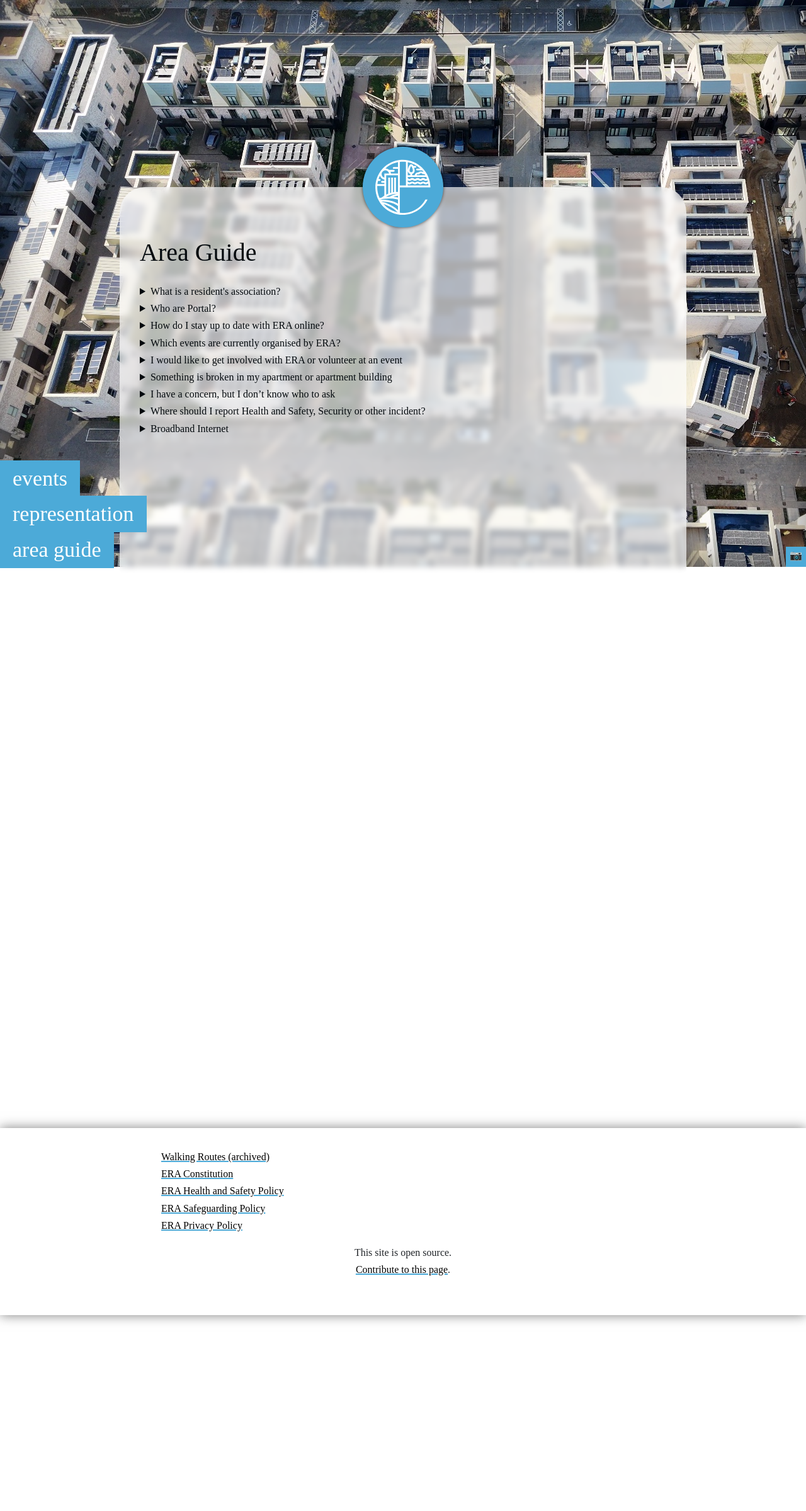
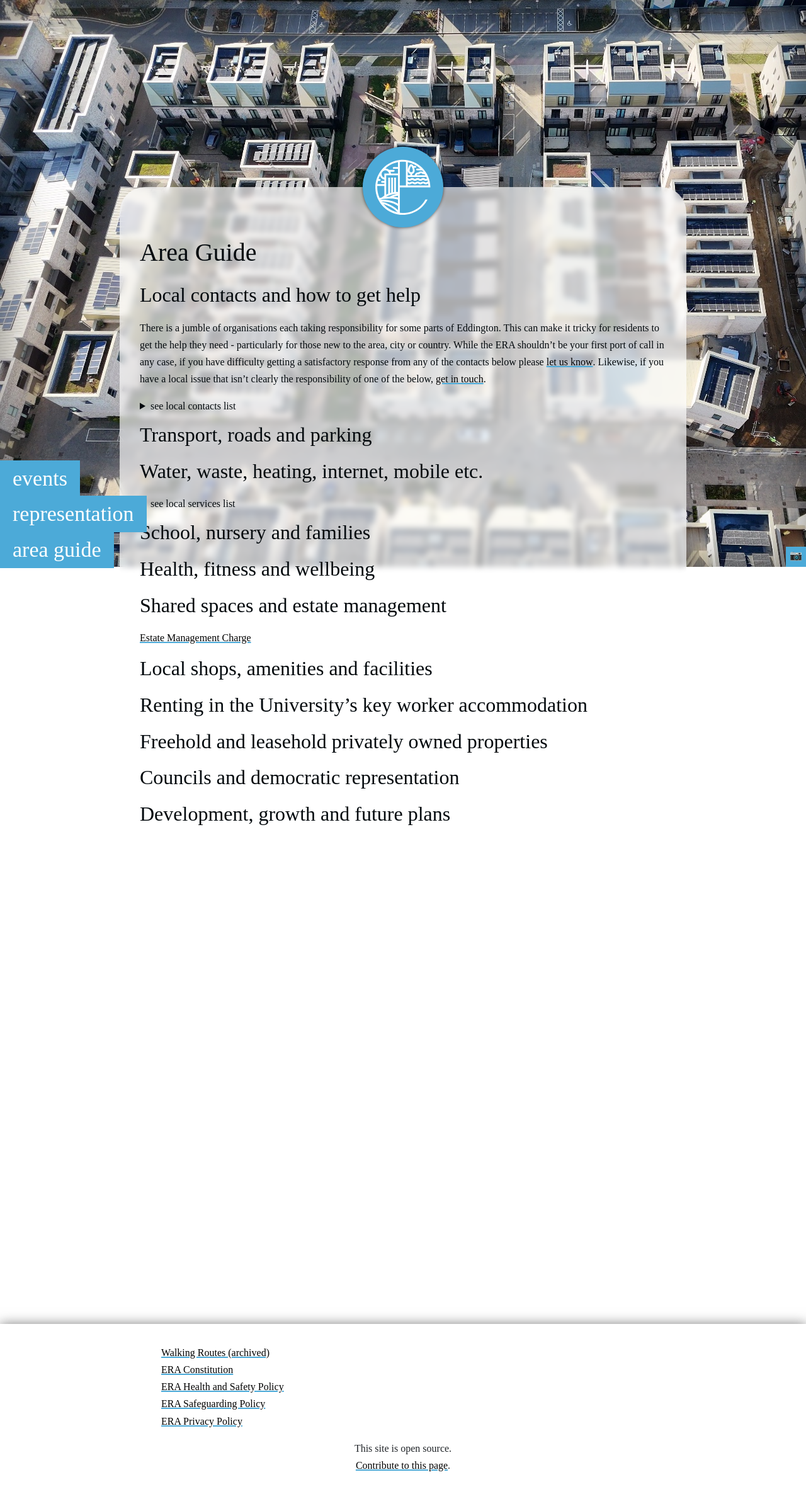
Before and after one commit to pieterdesnerck/website, a Jekyll site: the page built from docs/area-guide.md, in a window 1280 px wide. Shown: the whole page at 63% size. Built offline with Jekyll 4.4.1, drawn with Linux system fonts in a browser that asks for light colours; some web fonts are replaced.

Commit message:
first chunk of area guide drafted out

```diff
--- a/docs/_layouts/default.html
+++ b/docs/_layouts/default.html
@@ -159,6 +159,14 @@
       margin: auto auto;
     }
 
+    main > details > p > a[name] {
+      font-size: 120%;
+      scroll-margin-top: 4em;
+    }
+    main > details > p > :target {
+      background-color: #fec;
+    }
+
 
     .committee-images > div {
       display: inline-block;
--- a/docs/area-guide.md
+++ b/docs/area-guide.md
@@ -3,53 +3,81 @@ title: Area Guide
 permalink: area-guide
 ---
 
-<details><summary>What is a resident's association?</summary>
-A resident’s association is a group of people from a neighbourhood that come together to represent their neighbourhood. In our eyes, a resident’s association’s primary role is to build a community, and to connect and support local residents. We do this by organising social events, such as a community restaurant, film club, boardgame club and family outdoor activities. In this way, we hope to make Eddington a warm and welcoming place to live. In addition, we communicate with all parties that are present in Eddington and surroundings, including the Cambridge City Council, Portal, Storey’s Field Centre, Office of Postdoctoral Affairs, New Life Church, Cambridge North West Development group, Girton College and others, to create opportunities for collaboration and support.
+## Local contacts and how to get help
+
+There is a jumble of organisations each taking responsibility for some parts of Eddington.
+This can make it tricky for residents to get the help they need - particularly for those new to the
+area, city or country.
+While the ERA shouldn't be your first port of call in any case, if you have difficulty
+getting a satisfactory response from any of the contacts below please [let us know](/contact-us). Likewise, if
+you have a local issue that isn't clearly the responsibility of one of the below, [get in touch](/contact-us).
+
+<details markdown="1">
+<summary>see local contacts list</summary>
+
+[Portal Estate Management](https://portal.eddington-cambridge.co.uk/customer-service-team/report-a-defect/){:name='portal'}
+deals with issues relating to most shared public spaces in Eddington.
+This includes all roads, pavenments, cycle paths and hard and soft landscaping. They are responsible
+for collecting the [Estate Management Charge](#estate-management-charge) and spending it on local maintenance, improvement and
+contingency planning. They can sometimes
+be a useful first contact for services commissioned by other parties below, such as bin collections,
+playing fields, play parks and questions around covenants.
+
+[Lodge Property Services](https://eddington-cambridge.co.uk/key-worker-housing-frequently-asked-questions){:name='lodge'}
+
+[Core Sustainable Heat Management](https://find-and-update.company-information.service.gov.uk/company/10586130){:name='core'}
+is responsible for heat network infrastructure and the energy centre on Burkitt Lane. Their
+responsibility ends before the Heat Interface Unit within each property.
+
+[Hill Residential](){:name='hill'}
+are builders of private homes in the areas of Eddington marketed as "Knights' Park" and "Rubicon". They are responsible
+for snagging of their newbuild properties and the delivery of shared spaces around those buildings to
+Portal. The boundary between shared spaces under Portal's control and those still controlled by Hill
+is not well defined as it gradually moves from the latter to the former.
+
+[Girton College](https://www.girton.cam.ac.uk/accommodation/swirles-court){:name='girton-college'}
+manages Swirles Court (bounded by Turing Way, Pheasant Drive and the Ridgeway) as
+accommodation for mainly postgraduate students remote from the main college site at the north end of Ridgeway.
+
+[South Cambridge District Council](https://www.scambs.gov.uk/your-council-and-democracy/contact-us){:name='south-cambs-council'}
+
 </details>
 
-<details><summary>Who are Portal?</summary>
-Portal is a vehicle of the University of Cambridge created to manage the land and properties of the university in the North West Cambridge development. It was created in February 2017, five months before the first residents moved to Eddington.It is a private company limited by guarantee and owned by the University of Cambridge. The full name and registration is:    PORTAL ESTATE MANAGEMENT LTD    Company number 10638887
+## Transport, roads and parking
+
+## Water, waste, heating, internet, mobile etc.
+
+<details markdown="1">
+<summary>see local services list</summary>
+
+[Broadband Internet](#internet){:name='internet'}
+
+High speed Internet is important for resident's, especially as we carry out more work from home and have to share the same optical fibre or cable with television. We have heard a number issues and questions related to Internet provision at Eddington.
+
+Q: I only have a 12 month fixed tenancy and/or a fixed term contract of employment dependant on research funding. I can only find 18 and 24 month Internet service contracts. Are there alternatives?
+
+A: From 26 May 2011, as result of EU telecoms law changes, the tie-in period for new phone or broadband contracts will be limited to a maximum of 24 months. Consumers [must also be offered a choice](https://web.archive.org/web/20110704193402/http://consumers.ofcom.org.uk/2011/05/uk-consumers-benefit-from-european-telecoms-law-changes/) of contract lasting no longer than 12 months, although in practice these deals can be hard to find. We would recommend residents push providers to provide details of 12 month deals where they feel uncomfortable to enter into longer contracts.
+
+Q: I allowed my discounted initial term to automatically renew. Now I find I am tied in to another 18 month term. What can I do?
+
+A: Broadband providers must obtain express consent from the customer before renewing a fixed commitment period. Check to see whether this was given. Express consent is a requirement of [Ofcom's General Conditions](https://www.ofcom.org.uk/__data/assets/pdf_file/0016/112282/guidance-under-general-conditions-c1-contract-requirements.pdf#page=5) to which all UK broadband service providers must comply.
+
 </details>
 
-<details><summary>How do I stay up to date with ERA online?</summary>
-In addition to the news and events pages here you can find us on Facebook, Twitter and Instagram. These links are also in the top bar of every ERA webpage.
-Other Eddington channels that are not run by ERA include the Eddington social (staff+) Facebook group and the Teddington Facebook group.How do I find out about current events in Eddington?Please check our calendar for all currently scheduled events in Eddington. We do our best to add events from all organising parties in Eddington. If you have an event you would like to add to our calendar, please contact us via email at info@eddingtonra.org.
-</details>
+## School, nursery and families
 
-<details><summary>Which events are currently organised by ERA?</summary>
-Under the ERA umbrella several regular community events are organised by volunteers, including Eddington Eats community restaurant, Eddington Explorers, Eddington Film Club, Edidngton Open Door and Eddington Board Games Club.
-For more information on each event, click on the ‘Events’ tab on the menu at the top of this website.
-</details>
+## Health, fitness and wellbeing
 
-<details><summary>I would like to get involved with ERA or volunteer at an event</summary>
-You are very welcome to get involved in the activities of ERA and the Eddington neighbourhood! If you would like to get involved in the committee or like to know more about what this entails, please have a chat with one of the committee members at an ERA event or contact us at info@eddingtonra.org. At least one committee member is present at an ERA run event, although this may be through video conferencing during lockdown.You can also stand for election at the AGM.If you would like to become a volunteer at an event please also email us as at info@eddingtonra.org and we will pass on your message to the correct person, or talk to one of the organisers of the social events!
-</details>
+## Shared spaces and estate management
 
-<details><summary>Something is broken in my apartment or apartment building</summary>
-Please refer to Portal estate management. If you have an emergency, call the 24-hour Portal helpline on 03332 079 501.
-For non-urgent issues please log in to the online Portal reporting page and click on ‘something wrong?’ on the top menu. Here you can fill out the Request Help Form. This will be actioned within one working day.
-If you have a general enquiry about estate management at Eddington, you can email Portal at portal@eddington-cambridge.co.uk.
-The Portal office is located at the centre of the site (but currently closed during the lockdown):
-25 Eddington AvenueCambridgeCB3 1SE
-</details>
+[Estate Management Charge](){:name='estate-management-charge'}
 
-<details><summary>I have a concern, but I don’t know who to ask</summary>
-If you have a concern and can’t find the right channel, we encourage you to speak with one of us at one of our social events, or ask for a virtual meeting (during the lockdown). ERA members have a good knowledge of how the estate functions, as well as good organisational, financial or communication skills – we are all volunteers who are here to help you and point you to into the right direction when you don’t know where to go.Just as you you might ask your neighbour for informal advice, we are also your neighbours and welcome your questions.You can also ask a question by email but this would put the matter on a more formal basis - we are informed but not experts (at least probably not in the field you are enquiring about), nor able to respond on an insured, professional basis.
-</details>
+## Local shops, amenities and facilities
 
-<details><summary>Where should I report Health and Safety, Security or other incident?</summary>
-Health and Safety, Security or other incidents in Eddington can be reported through a special form:
+## Renting in the University's key worker accommodation
 
-Download form
-Please email a copy of this form to the following:george.martin@admin.cam.ac.ukportal@eddington-cambridge.co.uk
-</details>
+## Freehold and leasehold privately owned properties
 
-<details><summary>Broadband Internet</summary>
-High speed Internet is important for resident's, especially as we carry out more work from home and have to share the same optical fibre or cable with television. We have heard a number issues and questions related to Internet provision at Eddington. This page may change as our understanding and the market continues to evolve.
+## Councils and democratic representation
 
-Q: I only have a 12 month fixed tenancy and/or a fixed term contract of employment dependant on research funding. I can only find 18 and 24 month Internet service contracts. Are there alternatives?A: From 26 May 2011, as result of EU telecoms law changes, the tie-in period for new phone or broadband contracts will be limited to a maximum of 24 months. Consumers must also be offered a choice of contract lasting no longer than 12 months, although in practice these deals can be hard to find. We would recommend residents push providers to provide details of 12 month deals where they feel uncomfortable to enter into longer contracts [1].
-
-Q: I allowed my discounted initial term to automatically renew. Now I find I am tied in to another 18 month term. What can I do?A: Broadband providers must obtain express consent from the customer before renewing a fixed commitment period. Check to see whether this was given. Express consent is a requirement of Ofcom's General Conditions to which all UK broadband service providers must comply [2].
-
-References:[1] Ofcom news 2011[2] Ofcom guidance (page 5, Automatically renewable contracts)
-</details>
+## Development, growth and future plans
```
